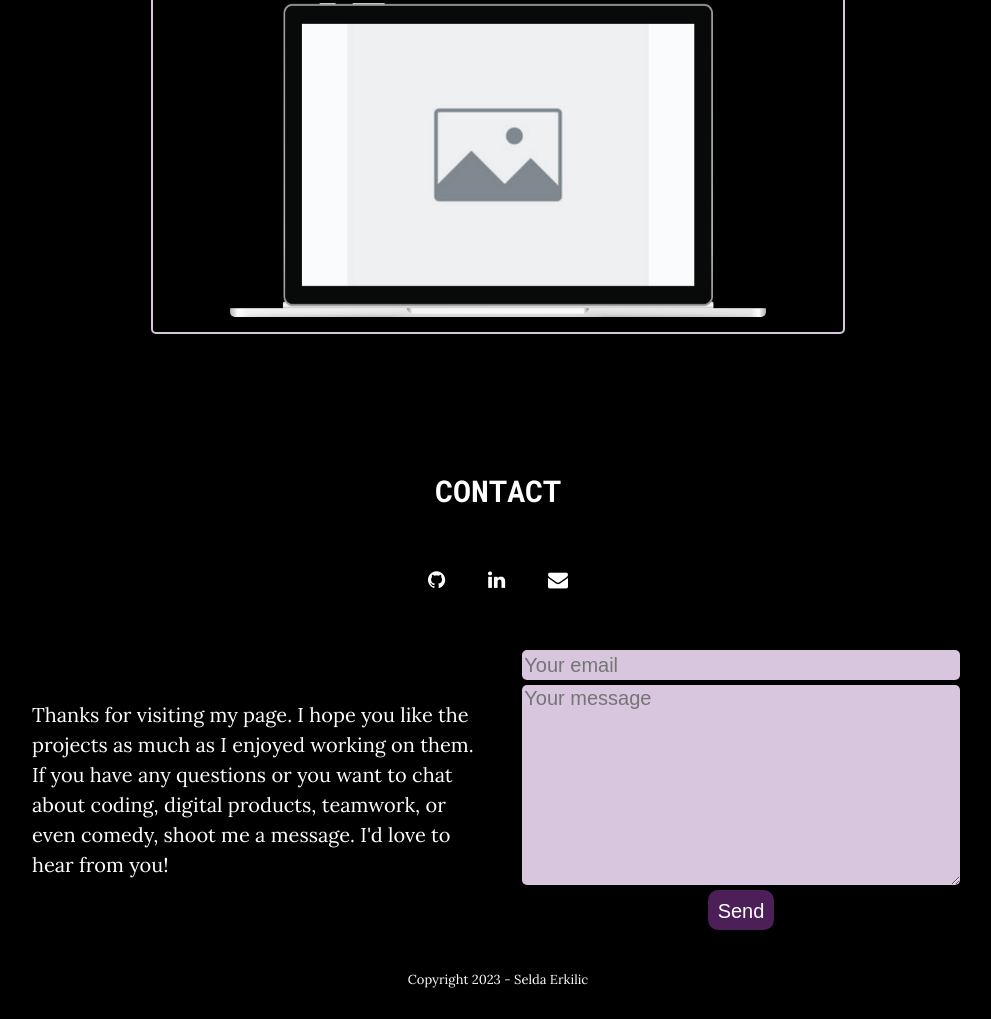
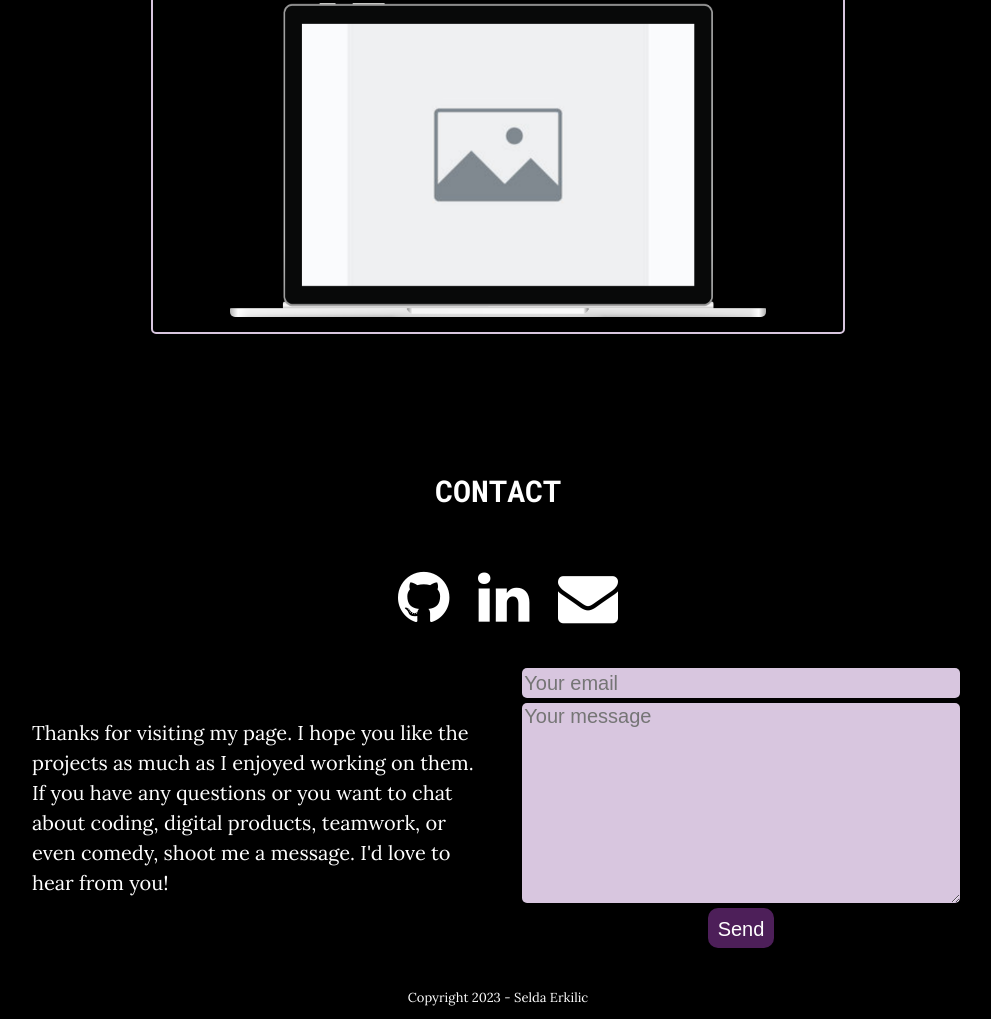
Before and after one commit to seldaerkilic/portfolio, a plain HTML site: page index.html in a window 1280 px wide. Shown: the part 2241-3260 px from the top of the page, without its empty margins (142-1133 px from the left). Drawn offline with nearby package versions, Linux system fonts and the light colour scheme.

Commit message:
fixed icon size and animation

```diff
--- a/index.html
+++ b/index.html
@@ -172,17 +172,17 @@
                 <ul class="socials">
                     <li>
                         <a href="https://github.com/seldaerkilic">
-                            <i class="fa fa-brands fa-github"></i>
+                            <span class="fa fa-brands fa-github fa-3x" alt="linking to Selda's GitHub profile"></span>
                         </a>
                     </li>
                     <li>
                         <a href="https://www.linkedin.com/in/seldaerkilic/">
-                            <i class="fa fa-brands fa-linkedin"></i>
+                            <span class="fa fa-brands fa-linkedin fa-3x" alt="linking to Selda's LinkedIn profile"></span>
                         </a>
                     </li>
                     <li>
                         <a href="mailto:seldaerkilic@gmail.com">
-                            <i class="fa fa-solid fa-envelope"></i>
+                            <span class="fa fa-solid fa-envelope fa-3x" alt="linking to Selda's email"></span>
                         </a>
                     </li>
                 </ul>
--- a/styles/sass/styles.scss
+++ b/styles/sass/styles.scss
@@ -239,14 +239,16 @@ section.contact .wrapper{
         display: flex;
         justify-content: center;
         align-items: center;
-        i {
+        span {
             color: $light;
-            width: 60px;
-            height: 60px;
+            width: 80px;
+            height: 80px;
+
         }
-        i:hover{
+        span:hover{
+            transform: scale(110%);
+            transition: 0.5s;
             color: $orangeOne;
-            transition: 0.5s;
             cursor: pointer;
         }
     }
```
Also changed, not shown: styles/styles.css.
